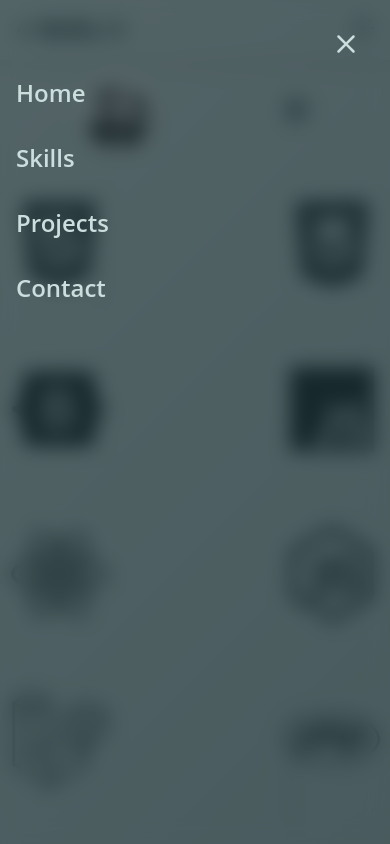
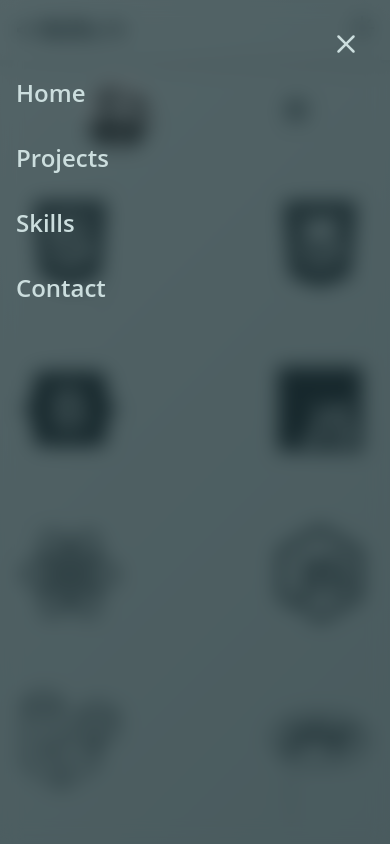
Before and after one commit to MaitisamY/ay-folio, a React (Vite) app: page /skills in a window 390 px wide. Both pictures are taken after a click on the element 296 px from the left and 111 px from the top of the page. Shown: the top 844 px of the page. Built offline with nearby package versions, Linux system fonts and the light colour scheme; a web font is replaced by a local one.

Commit message:
change the UI and finalized

```diff
--- a/src/components/ResponsiveMenu.jsx
+++ b/src/components/ResponsiveMenu.jsx
@@ -32,13 +32,13 @@ export default function ResponsiveMenu() {
                                 </Link>
                             </li>
                             <li>
-                                <Link className="link" to="/skills">
-                                    Skills
+                                <Link className="link" to="/projects">
+                                    Projects
                                 </Link>
                             </li>
                             <li>
-                                <Link className="link" to="/projects">
-                                    Projects
+                                <Link className="link" to="/skills">
+                                    Skills
                                 </Link>
                             </li>
                             <li>
--- a/src/styles/skills.css
+++ b/src/styles/skills.css
@@ -68,3 +68,9 @@
 .skill-card span.github:hover {
     color: #333;
 }
+
+@media screen and (max-width: 768px) {
+    .skill-container {
+        padding: var(--padding-0) var(--padding-4);
+    }
+}
```
